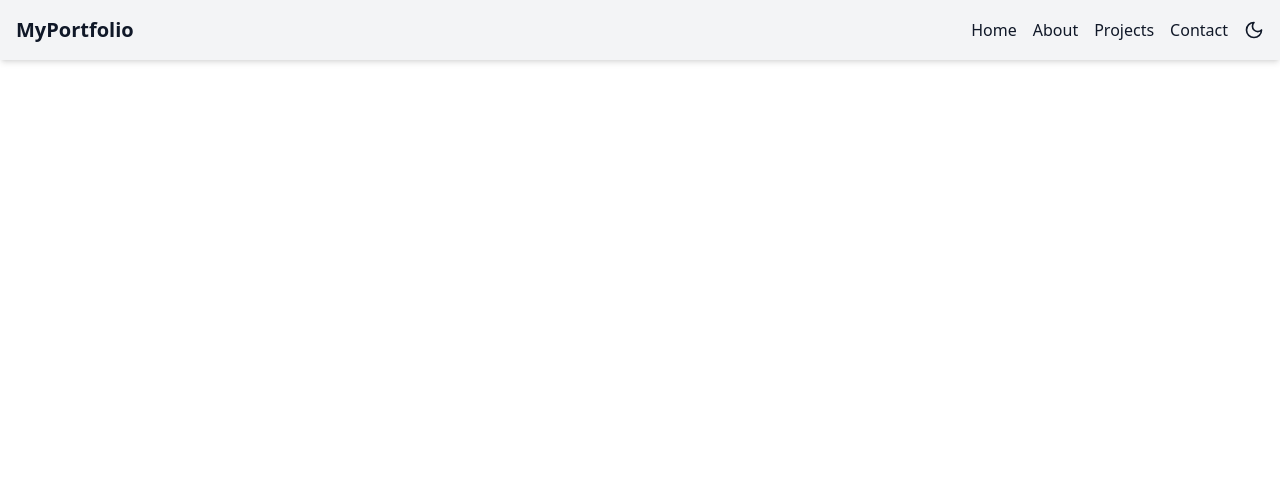
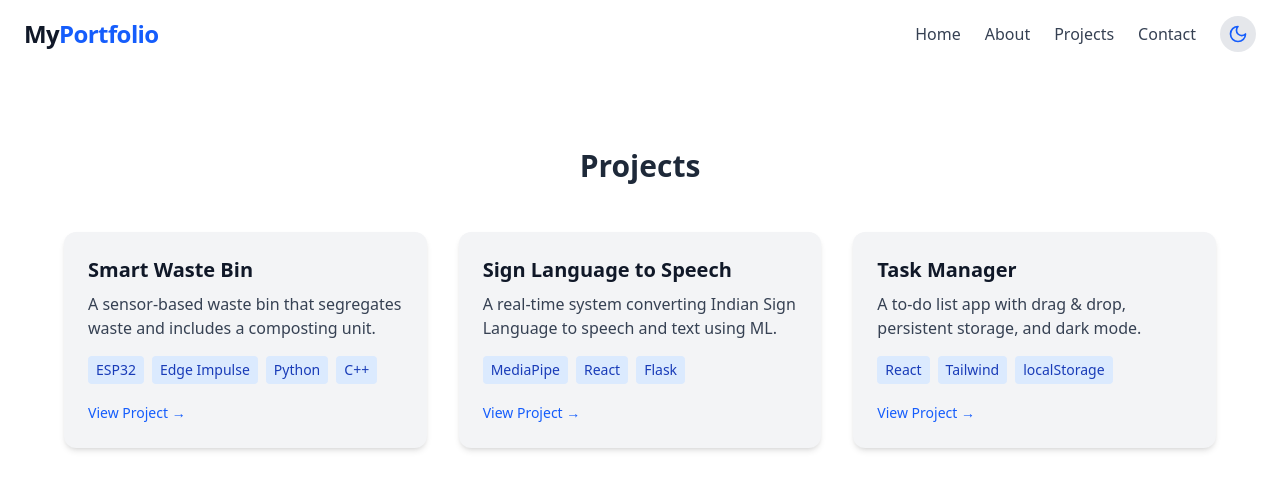
Before and after one commit to SSSwetha25/developer-portfolio, a React (Vite) app: page /projects in a window 1280 px wide. Shown: the top 490 px of the page. Built offline with nearby package versions, Linux system fonts and the light colour scheme.

Commit message:
updated ui

```diff
--- a/package.json
+++ b/package.json
@@ -10,7 +10,9 @@
     "preview": "vite preview"
   },
   "dependencies": {
+    "@lottiefiles/dotlottie-react": "^0.13.5",
     "@tailwindcss/vite": "^4.1.7",
+    "lottie-react": "^2.4.1",
     "lucide-react": "^0.511.0",
     "react": "^19.1.0",
     "react-dom": "^19.1.0",
--- a/src/App.jsx
+++ b/src/App.jsx
@@ -1,33 +1,31 @@
-// App.jsx
 import { BrowserRouter as Router, Routes, Route } from "react-router-dom";
 import { useState, useEffect } from "react";
 import Navbar from "./components/Navbar";
 import Hero from "./components/Hero";
-// import About from "./components/About";
-// import Projects from "./components/Projects";
-// import Contact from "./components/Contact";
-
+import About from "./components/About";
+import Projects from "./components/Projects";
+import Contact from "./components/Contact";
 
 export default function App() {
   const [darkMode, setDarkMode] = useState(false);
 
   useEffect(() => {
-    if (darkMode) {
-      document.documentElement.classList.add("dark");
-    } else {
-      document.documentElement.classList.remove("dark");
-    }
+    const root = document.documentElement;
+    darkMode
+      ? root.classList.add("dark")
+      : root.classList.remove("dark");
   }, [darkMode]);
 
   return (
     <Router>
-      <div className="bg-white dark:bg-gray-900 text-gray-900 dark:text-white min-h-screen transition-colors duration-300">
-        <Navbar toggleDarkMode={() => setDarkMode(!darkMode)} darkMode={darkMode} />
+      <div className="bg-white dark:bg-gray-900 text-gray-900 dark:text-white min-h-screen transition-colors duration-300 ease-in-out">
+        <Navbar toggleDarkMode={() => setDarkMode((prev) => !prev)} darkMode={darkMode} />
+
         <Routes>
           <Route path="/" element={<Hero />} />
-          {/* <Route path="/about" element={<About />} />
+          <Route path="/about" element={<About />} />
           <Route path="/projects" element={<Projects />} />
-          <Route path="/contact" element={<Contact />} /> */}
+          <Route path="/contact" element={<Contact />} />
         </Routes>
       </div>
     </Router>
--- a/src/components/Hero.jsx
+++ b/src/components/Hero.jsx
@@ -1,9 +1,30 @@
-// Example stub: components/Hero.jsx
-export default function Hero() {
+export default function Home() {
   return (
-    <section className="p-10 text-center">
-      <h1 className="text-4xl font-bold mb-4">Hi, I'm Swetha S S</h1>
-      <p className="text-lg">A passionate Web Developer</p>
+    <section className="min-h-screen flex flex-col items-center justify-center text-center px-6 py-20 bg-gradient-to-tr from-indigo-100 to-blue-200 dark:from-gray-900 dark:to-gray-800 transition-colors">
+      <div className="max-w-3xl">
+        <h1 className="text-4xl md:text-6xl font-extrabold text-gray-900 dark:text-white leading-tight mb-4">
+          Crafting the Web, One Pixel at a Time
+        </h1>
+        <p className="text-lg md:text-xl text-gray-700 dark:text-gray-300 mb-8">
+          I'm a web developer passionate about building responsive, user-friendly, and creative interfaces that stand out.
+        </p>
+        <a
+          href="#projects"
+          className="inline-block px-8 py-3 bg-blue-600 text-white text-lg font-medium rounded-xl hover:bg-blue-700 transition-all"
+        >
+          View My Work
+        </a>
+      </div>
+
+      {/* Optional subtle background graphic */}
+      <div className="absolute bottom-4 right-4 opacity-10">
+        <svg width="100" height="100" viewBox="0 0 24 24" fill="none">
+          <path
+            d="M12 2L2 7l10 5 10-5-10-5zm0 7l10 5-10 5-10-5 10-5zm0 7l10 5-10 5-10-5 10-5z"
+            fill="currentColor"
+          />
+        </svg>
+      </div>
     </section>
   );
 }
--- /dev/null
+++ b/src/components/Home.jsx
@@ -0,0 +1,33 @@
+// src/pages/Home.jsx or inside your landing section
+import { ArrowRight } from "lucide-react";
+
+export default function Home() {
+  return (
+    <section className="min-h-screen flex flex-col-reverse md:flex-row items-center justify-center px-6 py-20 bg-gradient-to-br from-white via-blue-50 to-blue-100 dark:from-gray-900 dark:via-gray-800 dark:to-gray-900 transition-colors">
+      {/* Text Section */}
+      <div className="md:w-1/2 text-center md:text-left">
+        <h1 className="text-4xl md:text-5xl font-extrabold leading-tight mb-4 text-gray-900 dark:text-white">
+          Hi, I'm <span className="text-blue-600 dark:text-blue-400">Your Name</span>
+        </h1>
+        <p className="text-lg md:text-xl text-gray-700 dark:text-gray-300 mb-6">
+          A passionate Web Developer who loves crafting sleek, responsive, and user-friendly websites.
+        </p>
+        <a
+          href="#projects"
+          className="inline-flex items-center bg-blue-600 text-white px-6 py-3 rounded-xl text-lg hover:bg-blue-700 transition-all"
+        >
+          View My Work <ArrowRight className="ml-2 w-5 h-5" />
+        </a>
+      </div>
+
+      {/* Image / Illustration */}
+      <div className="md:w-1/2 mb-10 md:mb-0 flex justify-center">
+        <img
+          src="https://avatars.githubusercontent.com/u/00000000?v=4" // Replace with your own image or an animated SVG
+          alt="Developer"
+          className="w-64 h-64 md:w-80 md:h-80 object-cover rounded-full shadow-lg border-4 border-blue-200 dark:border-blue-800"
+        />
+      </div>
+    </section>
+  );
+}
--- a/src/components/Navbar.jsx
+++ b/src/components/Navbar.jsx
@@ -5,15 +5,32 @@ import { Moon, Sun } from "lucide-react";
 
 export default function Navbar({ toggleDarkMode, darkMode }) {
   return (
-    <nav className="flex items-center justify-between p-4 shadow-md bg-gray-100 dark:bg-gray-800">
-      <h1 className="text-xl font-bold">MyPortfolio</h1>
-      <div className="flex items-center gap-4">
-        <Link to="/" className="hover:underline">Home</Link>
-        <Link to="/about" className="hover:underline">About</Link>
-        <Link to="/projects" className="hover:underline">Projects</Link>
-        <Link to="/contact" className="hover:underline">Contact</Link>
-        <button onClick={toggleDarkMode}>
-          {darkMode ? <Sun className="w-5 h-5" /> : <Moon className="w-5 h-5" />}
+    <nav className="flex items-center justify-between px-6 py-4 shadow-md bg-white dark:bg-gray-900 transition-colors">
+      <h1 className="text-2xl font-bold text-gray-900 dark:text-white tracking-tight">
+        My<span className="text-blue-600 dark:text-blue-400">Portfolio</span>
+      </h1>
+
+      <div className="flex items-center gap-6">
+        {["Home", "About", "Projects", "Contact"].map((text) => (
+          <Link
+            key={text}
+            to={text === "Home" ? "/" : `/${text.toLowerCase()}`}
+            className="text-gray-700 dark:text-gray-200 hover:text-blue-600 dark:hover:text-blue-400 transition-colors font-medium"
+          >
+            {text}
+          </Link>
+        ))}
+
+        <button
+          onClick={toggleDarkMode}
+          className="p-2 rounded-full bg-gray-200 dark:bg-gray-700 hover:scale-105 transition-transform"
+          aria-label="Toggle Dark Mode"
+        >
+          {darkMode ? (
+            <Sun className="w-5 h-5 text-yellow-400" />
+          ) : (
+            <Moon className="w-5 h-5 text-blue-600" />
+          )}
         </button>
       </div>
     </nav>
--- a/src/components/Projects.jsx
+++ b/src/components/Projects.jsx
@@ -1,3 +1,61 @@
+const projects = [
+  {
+    title: "Smart Waste Bin",
+    description: "A sensor-based waste bin that segregates waste and includes a composting unit.",
+    tech: ["ESP32", "Edge Impulse", "Python", "C++"],
+    link: "#",
+  },
+  {
+    title: "Sign Language to Speech",
+    description: "A real-time system converting Indian Sign Language to speech and text using ML.",
+    tech: ["MediaPipe", "React", "Flask"],
+    link: "#",
+  },
+  {
+    title: "Task Manager",
+    description: "A to-do list app with drag & drop, persistent storage, and dark mode.",
+    tech: ["React", "Tailwind", "localStorage"],
+    link: "#",
+  },
+];
+
 export default function Projects() {
-  return <div className="p-8 text-2xl">Projects Page Coming Soon</div>;
+  return (
+    <section id="projects" className="py-20 px-6 bg-white dark:bg-gray-800 transition-colors">
+      <h2 className="text-3xl font-bold text-center text-gray-800 dark:text-white mb-12">
+        Projects
+      </h2>
+      <div className="grid gap-8 sm:grid-cols-1 md:grid-cols-2 lg:grid-cols-3 max-w-6xl mx-auto">
+        {projects.map((project, index) => (
+          <div
+            key={index}
+            className="bg-gray-100 dark:bg-gray-700 rounded-xl shadow-md p-6 hover:shadow-lg transition-shadow"
+          >
+            <h3 className="text-xl font-semibold text-gray-900 dark:text-white mb-2">
+              {project.title}
+            </h3>
+            <p className="text-gray-700 dark:text-gray-300 mb-4">
+              {project.description}
+            </p>
+            <div className="flex flex-wrap gap-2 text-sm mb-4">
+              {project.tech.map((t, i) => (
+                <span
+                  key={i}
+                  className="px-2 py-1 bg-blue-100 dark:bg-blue-900 text-blue-800 dark:text-blue-200 rounded"
+                >
+                  {t}
+                </span>
+              ))}
+            </div>
+            <a
+              href={project.link}
+              className="text-blue-600 dark:text-blue-300 hover:underline text-sm"
+            >
+              View Project →
+            </a>
+          </div>
+        ))}
+      </div>
+    </section>
+  );
 }
--- a/src/index.css
+++ b/src/index.css
@@ -1 +1,4 @@
 @import "tailwindcss";
+@tailwind base;
+@tailwind components;
+@tailwind utilities;
```
Also changed, not shown: 1 other file (tests, documents, lock files or other folders).
